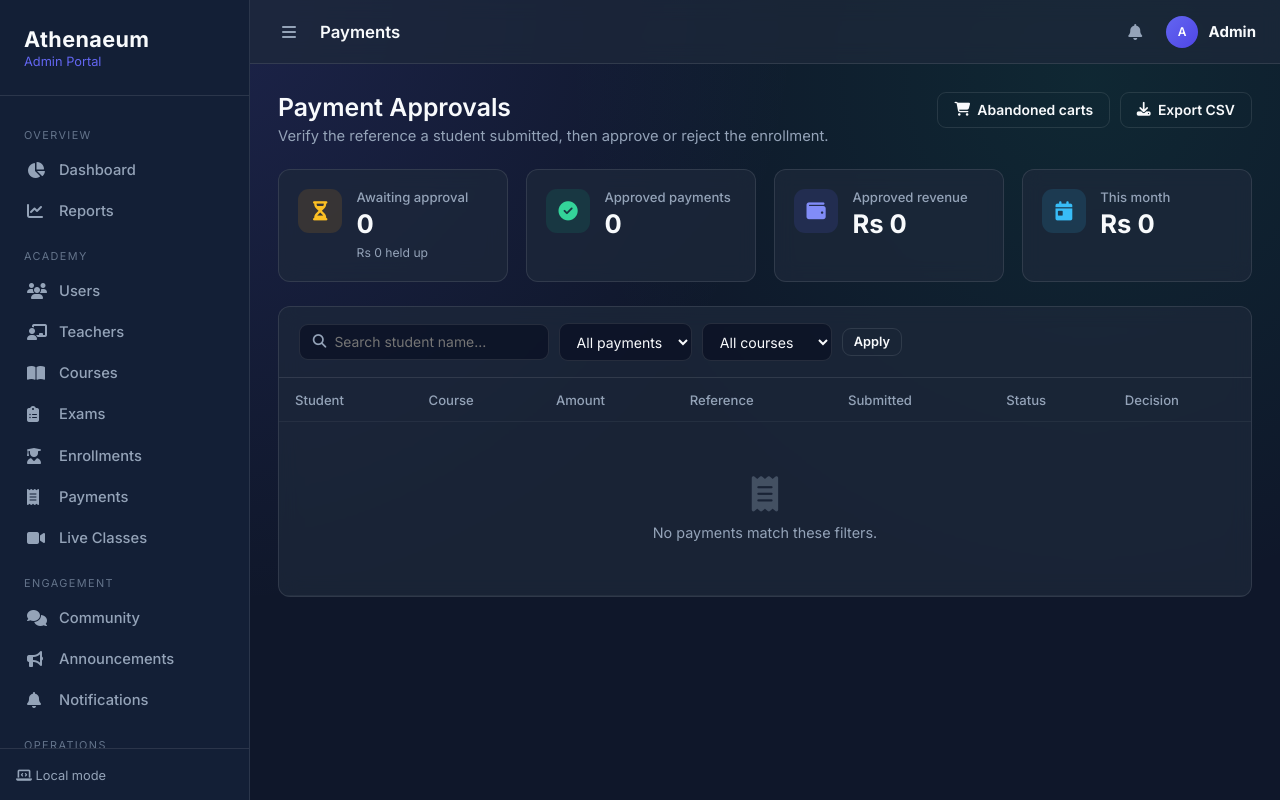
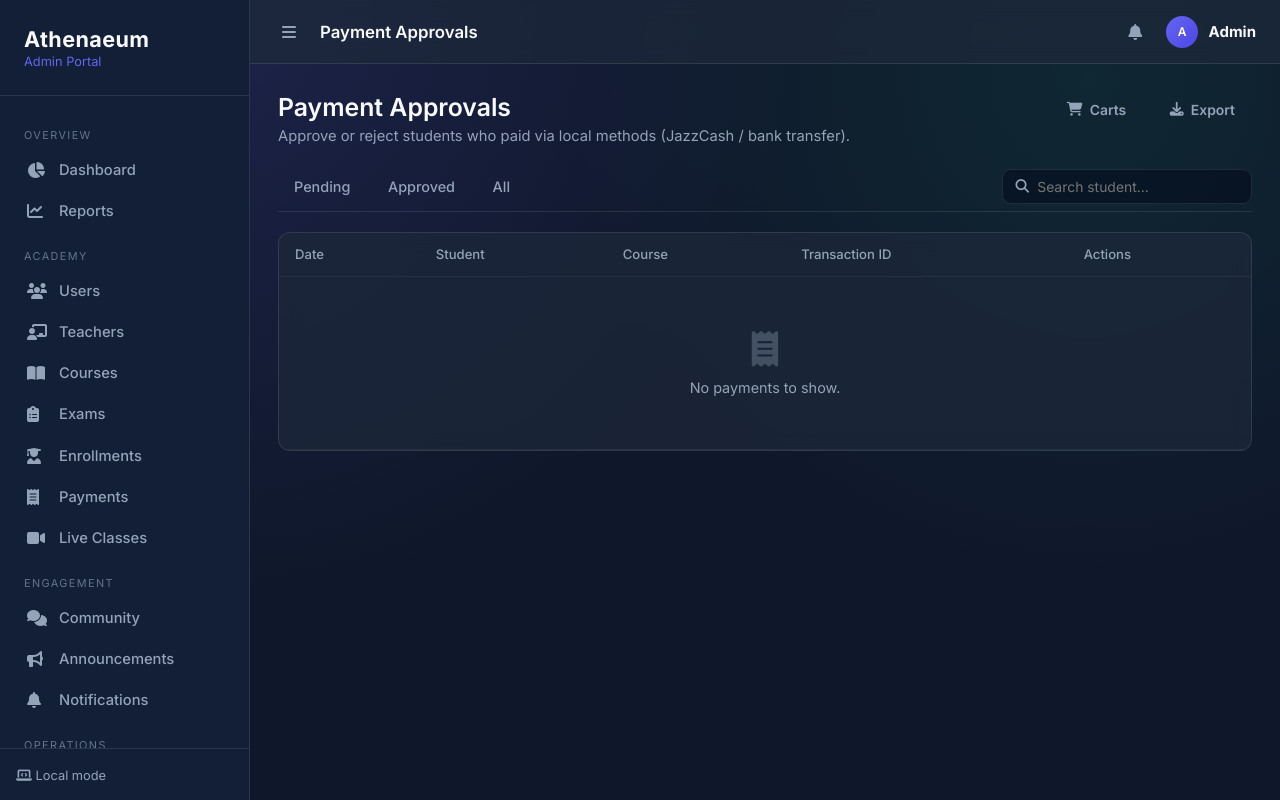
Before and after one commit to code-beast1122/athenaeum-admin-panel, a Flask app: template templates/payments.html in a window 1280 px wide. Run offline with Flask 3, Linux system fonts and the light colour scheme; the template is opened without the code that fills it, so the values that code supplies are empty; parts of the project's set-up code (start-up, migrations or seed data) failed here and were passed over.

Commit message:
major fix

```diff
--- a/static/css/style.css
+++ b/static/css/style.css
@@ -275,6 +275,37 @@ select, textarea {
 textarea { min-height: 96px; resize: vertical; }
 select option { background: #1e293b; color: var(--text-primary); }
 
+/* Manage-courses dialog: one row per enrollment. */
+.section-label {
+    display: block;
+    font-size: 0.72rem;
+    letter-spacing: 1.2px;
+    text-transform: uppercase;
+    color: var(--text-secondary);
+    margin: 1.1rem 0 0.6rem;
+}
+
+.enrollment-row {
+    display: flex;
+    align-items: center;
+    gap: 0.6rem;
+    padding: 0.45rem 0;
+}
+
+.enrollment-title { flex: 1; font-weight: 500; }
+
+.divider {
+    border: none;
+    border-top: 1px solid var(--border-color);
+    margin: 1.2rem 0 0.2rem;
+}
+
+/* A value chosen but not yet submitted. */
+.input.unsaved, select.unsaved {
+    border-color: var(--warning);
+    box-shadow: 0 0 0 2px rgba(245, 158, 11, 0.15);
+}
+
 .field { margin-bottom: 0.9rem; }
 .field label { display: block; font-size: 0.8rem; color: var(--text-secondary); margin-bottom: 0.35rem; font-weight: 500; }
 .field-row { display: grid; grid-template-columns: repeat(auto-fit, minmax(180px, 1fr)); gap: 0.9rem; }
@@ -326,6 +357,8 @@ select option { background: #1e293b; color: var(--text-primary); }
     font-weight: 500; border-bottom: 2px solid transparent; background: transparent; border-top: none; border-left: none; border-right: none; font-family: inherit;
 }
 .tab.active { color: var(--text-primary); border-bottom-color: var(--accent-primary); }
+a.tab { text-decoration: none; }
+.tabs .filter-form { padding-bottom: 0.4rem; }
 .tab-panel[hidden] { display: none; }
 
 .meta-grid { display: grid; grid-template-columns: repeat(auto-fit, minmax(160px, 1fr)); gap: 1rem; }
--- a/static/js/app.js
+++ b/static/js/app.js
@@ -64,7 +64,27 @@
     var message = form.getAttribute("data-confirm");
     if (message && !window.confirm(message)) {
       event.preventDefault();
+      return;
     }
+
+    // Status changes confirm with the value actually picked, which a static
+    // message cannot show.
+    var subject = form.getAttribute("data-confirm-status");
+    if (subject) {
+      var select = form.querySelector("select[name='status']");
+      var label = select ? select.options[select.selectedIndex].text.trim() : "";
+      if (!window.confirm('Mark ' + subject + ' as "' + label + '"?')) {
+        event.preventDefault();
+      }
+    }
+  });
+
+  // Show that a picked value has not been saved yet.
+  document.querySelectorAll("[data-dirty-watch]").forEach(function (field) {
+    var initial = field.value;
+    field.addEventListener("change", function () {
+      field.classList.toggle("unsaved", field.value !== initial);
+    });
   });
 
   // Filter dropdowns submit their form as soon as they change.
--- a/templates/payments.html
+++ b/templates/payments.html
@@ -1,110 +1,103 @@
 {% extends 'base.html' %}
-{% from '_macros.html' import pagination, modal, action_form, status_badge, avatar, empty_state, stat_card, select %}
+{% from '_macros.html' import pagination, modal, action_form, avatar, empty_state %}
 
 {% block title %}Payments · Athenaeum Admin{% endblock %}
-{% block heading %}Payments{% endblock %}
+{% block heading %}Payment Approvals{% endblock %}
 
 {% block content %}
 <div class="page-header">
     <div>
         <h1>Payment Approvals</h1>
-        <p>Verify the reference a student submitted, then approve or reject the enrollment.</p>
+        <p>Approve or reject students who paid via local methods (JazzCash / bank transfer).</p>
     </div>
     <div class="page-actions">
-        <a class="btn btn-outline" href="{{ url_for('payments.carts') }}">
-            <i class="fas fa-cart-shopping"></i> Abandoned carts</a>
-        <a class="btn btn-outline" href="{{ url_for('payments.export', status=status) }}">
-            <i class="fas fa-download"></i> Export CSV</a>
-        {% if summary.pending_count %}
+        <a class="btn btn-ghost" href="{{ url_for('payments.carts') }}">
+            <i class="fas fa-cart-shopping"></i> Carts</a>
+        <a class="btn btn-ghost" href="{{ url_for('payments.export', status='all') }}">
+            <i class="fas fa-download"></i> Export</a>
+        {% if view == 'pending' and summary.pending_count %}
         {{ action_form(url_for('payments.approve_all'), csrf_token,
-                       'Approve all pending', 'fas fa-check-double', 'btn btn-success',
+                       'Approve all', 'fas fa-check-double', 'btn btn-success',
                        'Approve all ' ~ summary.pending_count | int ~ ' pending payment(s)? Each student is notified.') }}
         {% endif %}
     </div>
 </div>
 
-<div class="stats-grid">
-    {{ stat_card('Awaiting approval', summary.pending_count | int, 'fas fa-hourglass-half', 'amber',
-                 summary.pending_value | money ~ ' held up') }}
-    {{ stat_card('Approved payments', summary.approved_count | int, 'fas fa-circle-check', 'green') }}
-    {{ stat_card('Approved revenue', summary.approved_value | money, 'fas fa-wallet', 'indigo') }}
-    {{ stat_card('This month', summary.month_value | money, 'fas fa-calendar-day', 'blue') }}
+<div class="tabs">
+    <a class="tab {{ 'active' if view == 'pending' }}" href="{{ url_for('payments.index', view='pending') }}">
+        Pending{% if summary.pending_count %} ({{ summary.pending_count | int }}){% endif %}</a>
+    <a class="tab {{ 'active' if view == 'approved' }}" href="{{ url_for('payments.index', view='approved') }}">
+        Approved</a>
+    <a class="tab {{ 'active' if view == 'all' }}" href="{{ url_for('payments.index', view='all') }}">
+        All</a>
+    <form class="filter-form" method="get" action="{{ url_for('payments.index') }}" style="margin-left:auto">
+        <input type="hidden" name="view" value="{{ view }}">
+        <div class="search-bar">
+            <i class="fas fa-search"></i>
+            <input type="text" name="q" value="{{ search }}" placeholder="Search student…">
+        </div>
+    </form>
 </div>
 
 <div class="widget">
-    <div class="widget-header">
-        <form class="filter-form" method="get" action="{{ url_for('payments.index') }}">
-            <div class="search-bar">
-                <i class="fas fa-search"></i>
-                <input type="text" name="q" value="{{ search }}" placeholder="Search student name…">
-            </div>
-            <select name="status" data-autosubmit>
-                <option value="all" {{ 'selected' if status == 'all' }}>All payments</option>
-                {% for s in statuses %}
-                <option value="{{ s }}" {{ 'selected' if status == s }}>{{ s | pretty }}</option>
-                {% endfor %}
-            </select>
-            <select name="course_id" data-autosubmit>
-                <option value="all">All courses</option>
-                {% for c in courses %}<option value="{{ c.id }}" {{ 'selected' if course_id == c.id }}>{{ c.title }}</option>{% endfor %}
-            </select>
-            <button class="btn btn-outline btn-sm" type="submit">Apply</button>
-        </form>
-    </div>
-
     <div class="widget-content flush table-wrap">
         <table class="data-table">
             <thead>
-                <tr><th>Student</th><th>Course</th><th>Amount</th><th>Reference</th>
-                    <th>Submitted</th><th>Status</th><th class="actions">Decision</th></tr>
+                <tr><th>Date</th><th>Student</th><th>Course</th><th>Transaction ID</th>
+                    <th class="actions">Actions</th></tr>
             </thead>
             <tbody>
                 {% for p in payments %}
                 <tr>
-                    <td><div class="user-info">{{ avatar(p.student.full_name or '?', p.student.avatar_url) }}
-                        <a class="link" href="{{ url_for('users.detail', user_id=p.student_id) }}">
-                            {{ p.student.full_name or 'Unknown student' }}</a></div></td>
-                    <td>{% if p.courses %}
-                            <a class="link" href="{{ url_for('courses.detail', course_id=p.course_id) }}">{{ p.courses.title }}</a>
-                            <div class="muted">{{ p.courses.category | pretty }}</div>
-                        {% else %}<span class="muted">Deleted course</span>{% endif %}</td>
-                    <td><strong>{{ (p.courses.price if p.courses else 0) | money }}</strong></td>
+                    <td class="muted">{{ p.enrolled_at | date }}</td>
                     <td>
-                        <form method="post" action="{{ url_for('payments.set_reference', enrollment_id=p.id) }}"
-                              style="display:flex;gap:.3rem;align-items:center">
-                            <input type="hidden" name="csrf_token" value="{{ csrf_token }}">
-                            <input type="text" name="transaction_id" value="{{ p.transaction_id or '' }}"
-                                   placeholder="No reference" style="width:150px">
-                            <button class="icon-btn" type="submit" title="Save reference"><i class="fas fa-floppy-disk"></i></button>
-                        </form>
+                        <div class="user-info">
+                            {{ avatar(p.student.full_name or '?', p.student.avatar_url) }}
+                            <a class="link" href="{{ url_for('users.detail', user_id=p.student_id) }}">
+                                {{ p.student.full_name or 'Unknown student' }}</a>
+                        </div>
                     </td>
-                    <td class="muted">{{ p.enrolled_at | date }}</td>
-                    <td>{{ status_badge(p.payment_status) }}</td>
+                    <td>
+                        {% if p.courses %}
+                        <a class="link" href="{{ url_for('courses.detail', course_id=p.course_id) }}">
+                            {{ p.courses.title }}</a>
+                        <div class="muted">{{ p.courses.price | money }}</div>
+                        {% else %}<span class="muted">Deleted course</span>{% endif %}
+                    </td>
+                    <td>
+                        {% if p.transaction_id %}
+                        <span style="color:#38bdf8;font-weight:600">{{ p.transaction_id }}</span>
+                        {% else %}
+                        <span style="color:#38bdf8;font-weight:600">N/A</span>
+                        {% endif %}
+                    </td>
                     <td class="actions">
                         {% if (p.payment_status or '') | lower == 'pending' %}
                             {{ action_form(url_for('payments.approve', enrollment_id=p.id), csrf_token,
-                                           'Approve', 'fas fa-check', 'btn btn-sm btn-success', '',
+                                           'Approve', '', 'btn btn-sm btn-success',
+                                           'Approve this payment? The student is notified and gets access.',
                                            {'upgrade_plan': '1'}) }}
                             <button class="btn btn-sm btn-danger" data-modal-open="rejectPayment"
                                     data-edit-modal="rejectPayment"
                                     data-action="{{ url_for('payments.reject', enrollment_id=p.id) }}">
-                                <i class="fas fa-xmark"></i> Reject</button>
+                                Reject</button>
                         {% else %}
+                            <span class="badge badge-success">{{ p.payment_status | pretty }}</span>
                             {{ action_form(url_for('payments.revert', enrollment_id=p.id), csrf_token,
-                                           'Move to pending', 'fas fa-rotate-left', 'btn btn-sm btn-outline',
-                                           'Put this payment back in the approval queue?') }}
+                                           'Undo', 'fas fa-rotate-left', 'btn btn-sm btn-ghost',
+                                           'Put this payment back in the pending queue?') }}
                         {% endif %}
                     </td>
                 </tr>
                 {% else %}
-                <tr><td colspan="7">
-                    {{ empty_state('Nothing waiting for approval.' if status == 'pending'
-                                   else 'No payments match these filters.', 'fas fa-receipt') }}
+                <tr><td colspan="5">
+                    {{ empty_state('Nothing waiting for approval.' if view == 'pending'
+                                   else 'No payments to show.', 'fas fa-receipt') }}
                 </td></tr>
                 {% endfor %}
             </tbody>
         </table>
-        {{ pagination(page, pages, 'payments.index', {'q': search, 'status': status, 'course_id': course_id}) }}
+        {{ pagination(page, pages, 'payments.index', {'q': search, 'view': view}) }}
     </div>
 </div>
 
@@ -112,8 +105,8 @@
 <form method="post" action="">
     <input type="hidden" name="csrf_token" value="{{ csrf_token }}">
     <p class="muted" style="margin-bottom:1rem">
-        The enrollment is removed, so the student loses access to the course, and they are
-        notified with the reason below.
+        The enrollment is removed, so the student loses access to the course, and
+        they are notified with the reason below.
     </p>
     <div class="field"><label>Reason (sent to the student)</label>
         <input type="text" name="reason" placeholder="e.g. No matching transaction found."></div>
```
Also changed, not shown: blueprints/payments.py (+20 -7 lines), blueprints/users.py (+54 -0 lines), templates/trial_requests.html (+5 -2 lines), templates/user_detail.html (+14 -2 lines), templates/users.html (+46 -0 lines).
